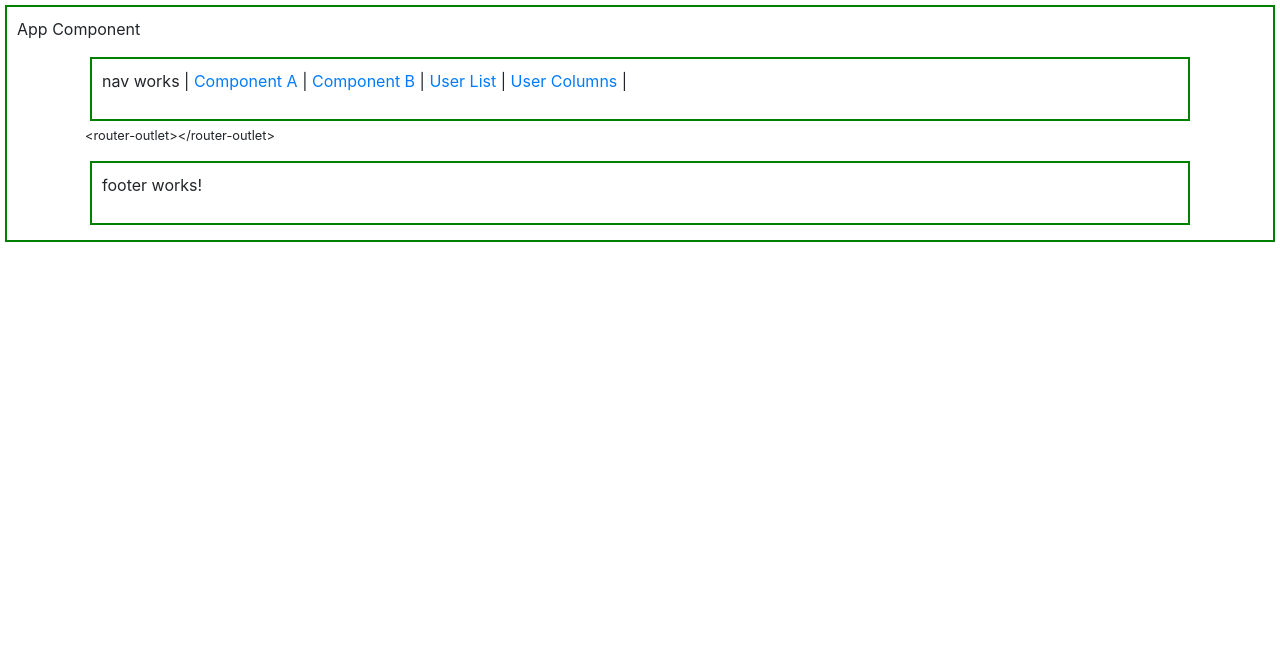
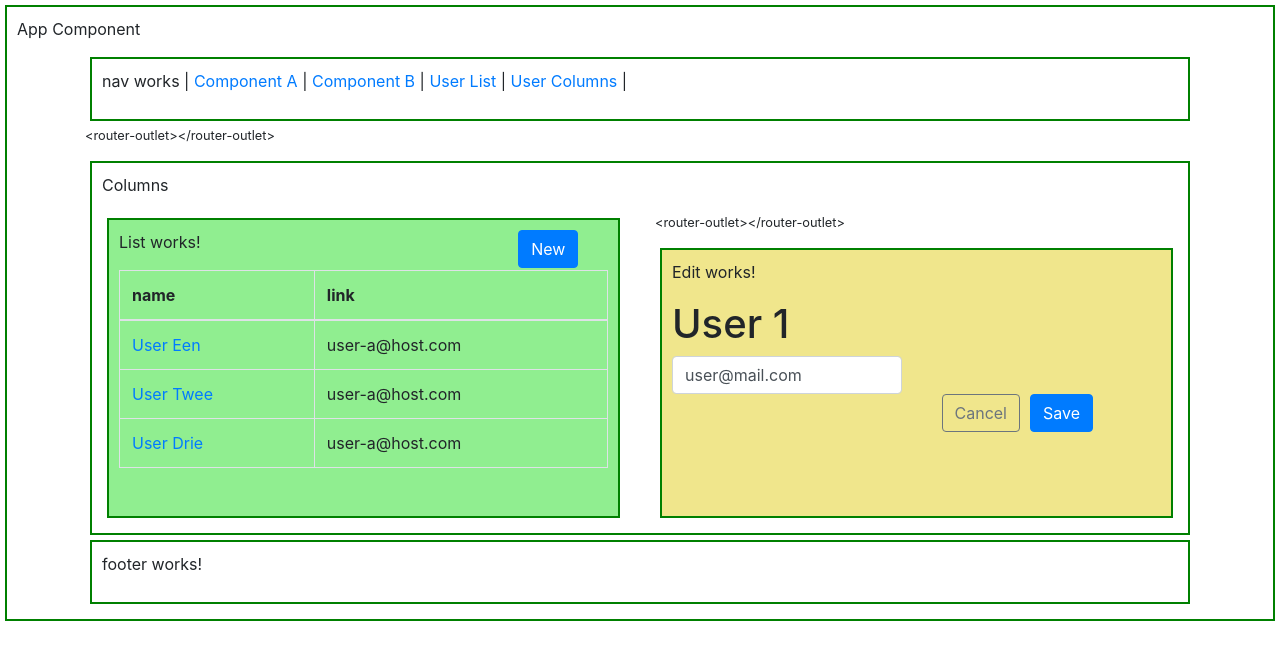
Before and after one commit to avansinformatica/angular-components-routing, an Angular app: page /columns/1/new in a window 1280 px wide. Before the commit this address led to /. Shown: the top 660 px of the page. Built offline with nearby package versions, Linux system fonts and the light colour scheme.

Commit message:
Verder uitgewerkt, editscherm en entityfolder

```diff
--- a/src/app/pages/detail/detail.component.html
+++ /dev/null
@@ -1,4 +0,0 @@
-<div class="component detail">
-  <p>detail works!</p>
-  <h1>User {{ userId }}</h1>
-</div>
--- /dev/null
+++ b/src/app/pages/entity/detail/detail.component.html
@@ -0,0 +1,13 @@
+<div class="component detail">
+  <div class="row">
+    <div class="col-md-6"><p>detail works!</p></div>
+    <div class="col-md-2 offset-md-4">
+      <a class="btn btn-primary" href="#" role="button" routerLink="edit"
+        >Edit</a
+      >
+    </div>
+  </div>
+
+  <h1>User {{ userId }}</h1>
+  <p>user@mail.com</p>
+</div>
--- a/src/app/pages/detail/detail.component.ts
+++ b/src/app/pages/entity/detail/detail.component.ts
@@ -15,8 +15,6 @@ export class DetailComponent implements OnInit {
 
     this.route.paramMap.subscribe((params) => {
       this.userId = params.get('id');
-      // return this.service.getHeroes();
     });
-    // );
   }
 }
--- /dev/null
+++ b/src/app/pages/entity/edit/edit.component.html
@@ -0,0 +1,31 @@
+<div class="component edit">
+  <div class="row">
+    <div class="col-md-6"><p>Edit works!</p></div>
+  </div>
+
+  <h1>User {{ userId }}</h1>
+
+  <div class="row">
+    <div class="col-6">
+      <input type="email" class="form-control" value="user@mail.com" />
+    </div>
+  </div>
+
+  <div class="row">
+    <div class="col-md-5 offset-md-6">
+      <!-- Bij Cancel doen we nu nog niets, maar gaan gewoon terug naar de details -->
+      <a
+        class="btn btn-outline-secondary"
+        href="#"
+        role="button"
+        routerLink=".."
+        >Cancel</a
+      >
+      <!-- Bij Save roepen we de save() functie aan, en navigeren
+				terug naar details binnen die functie -->
+      <button class="btn btn-primary" href="#" role="button" (click)="save()">
+        Save
+      </button>
+    </div>
+  </div>
+</div>
--- /dev/null
+++ b/src/app/pages/entity/edit/edit.component.ts
@@ -0,0 +1,23 @@
+import { Component, OnInit } from '@angular/core';
+import { ActivatedRoute, Router } from '@angular/router';
+
+@Component({
+  selector: 'app-edit',
+  templateUrl: './edit.component.html',
+})
+export class EditComponent implements OnInit {
+  userId: string | null = null;
+
+  constructor(private route: ActivatedRoute, private router: Router) {}
+
+  ngOnInit(): void {
+    this.route.paramMap.subscribe((params) => {
+      this.userId = params.get('id');
+    });
+  }
+
+  save() {
+    console.log('Hier komt je save actie');
+    this.router.navigate(['..'], { relativeTo: this.route });
+  }
+}
--- a/src/app/pages/list/list.component.html
+++ b/src/app/pages/entity/list/list.component.html
@@ -1,5 +1,11 @@
 <div class="component list">
-  <p>List works!</p>
+  <div class="row">
+    <div class="col-md-6"><p>List works!</p></div>
+    <div class="col-md-3 offset-md-3">
+      <a class="btn btn-primary" href="#" role="button" routerLink="new">New</a>
+    </div>
+  </div>
+
   <table class="table table-bordered table-hover">
     <thead>
       <th>name</th>
--- a/src/styles.css
+++ b/src/styles.css
@@ -21,7 +21,15 @@
 	height: 300px;
 }
 
-.detail {
+.detail, .edit {
 	background-color:lavender;
 	height: 270px;
 }
+
+.edit {
+	background-color:khaki;
+}
+
+.btn {
+	margin-left: 10px;
+}
```
Also changed, not shown: src/app/app-routing.module.ts (+9 -4 lines), src/app/app.module.ts (+15 -4 lines), src/app/pages/entity/columns.component.html (renamed from src/app/pages/columns/columns.component.html), src/app/pages/entity/columns.component.ts (renamed from src/app/pages/columns/columns.component.ts), src/app/pages/entity/list/list.component.ts (renamed from src/app/pages/list/list.component.ts).
